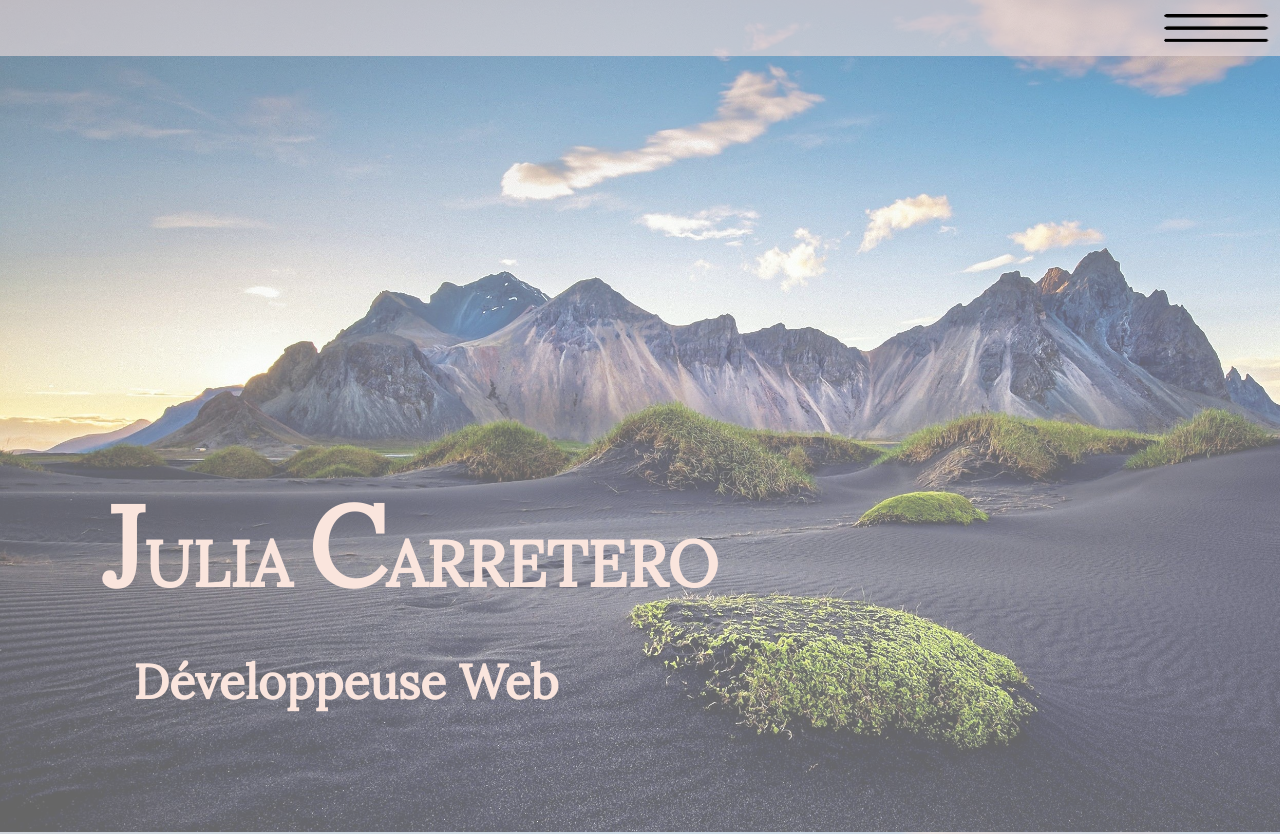
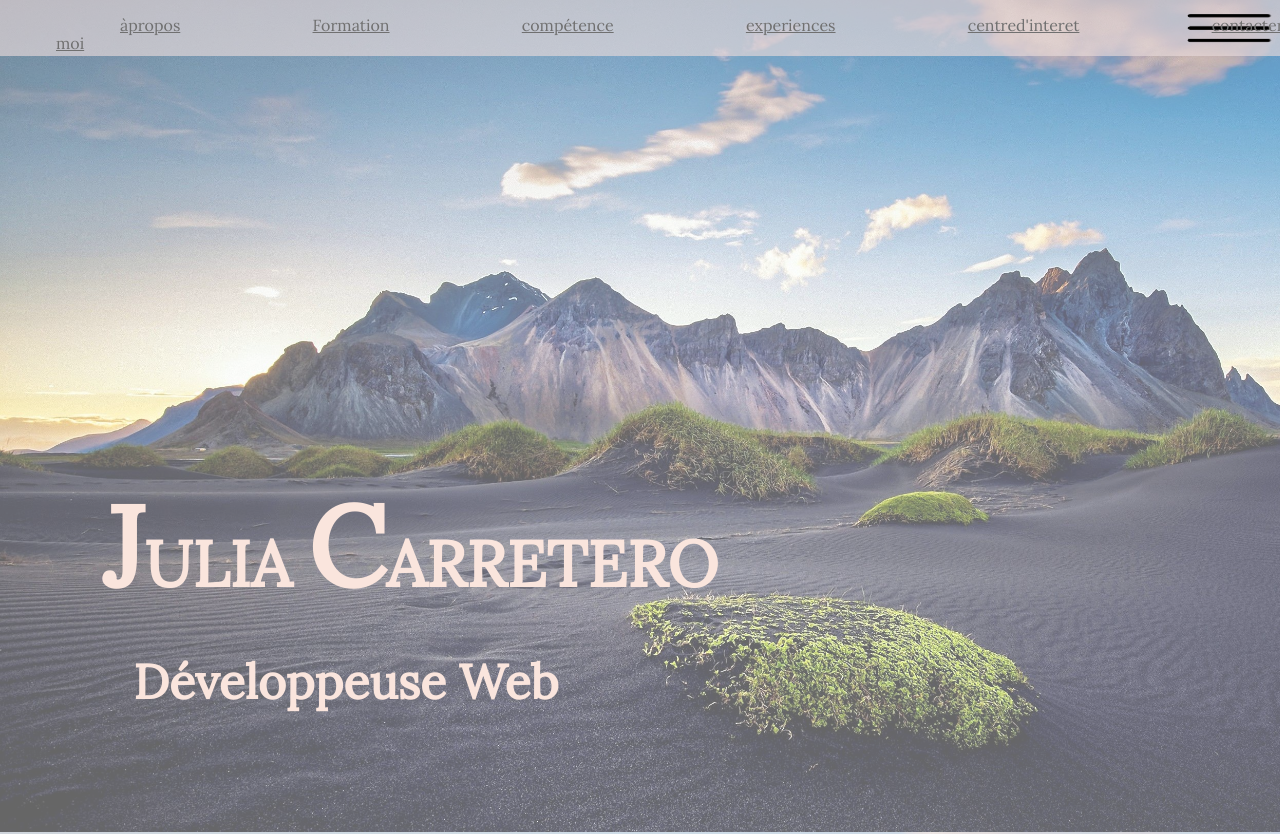
Before and after one commit to Taleoo/CVJulia, a plain HTML site: page index.html in a window 1280 px wide. Shown: the top 834 px of the page. Drawn offline with nearby package versions, Linux system fonts and the light colour scheme.

Commit message:
menu finis

```diff
--- a/index.html
+++ b/index.html
@@ -16,6 +16,14 @@
     <div id="container">
       <header>
         <img id="menu-hamburger" src="resources/menu.png" alt="menu-pour-smarthone">
+        <ul>
+          <li><a href="àpropos"> àpropos</a></li>
+          <li><a href="Formation"> Formation</a></li>
+          <li><a href="compétence"> compétence</a></li>
+          <li><a href="experiences"> experiences</a></li>
+          <li><a href="centred'interet"> centred'interet</a></li>
+          <li><a href="contacter-moi"> contacter-moi</a></li>
+        </ul>
       </header>
 
       <div class="backDiv">
--- a/src/style.css
+++ b/src/style.css
@@ -18,10 +18,29 @@ header{
 #menu-hamburger{
   height: 7vh;
   min-height: 3rem;
-  width: 10vw;
+  width: 8vw;
   position: fixed;
   top: 0;
   right: 0;
+}
+
+ul li {
+  height: 7vh;
+  min-height: 2rem;
+  width: 10vw;
+  position: relative;
+  top: 0;
+  left: 1rem;
+  z-index: 1;
+  list-style: none;
+  display: inline;
+  flex-direction: inherit;
+  justify-content: space-between;
+  padding: 4rem;
+}
+
+a{
+  color: #707070;
 }
 
 .backDiv:before{
```
